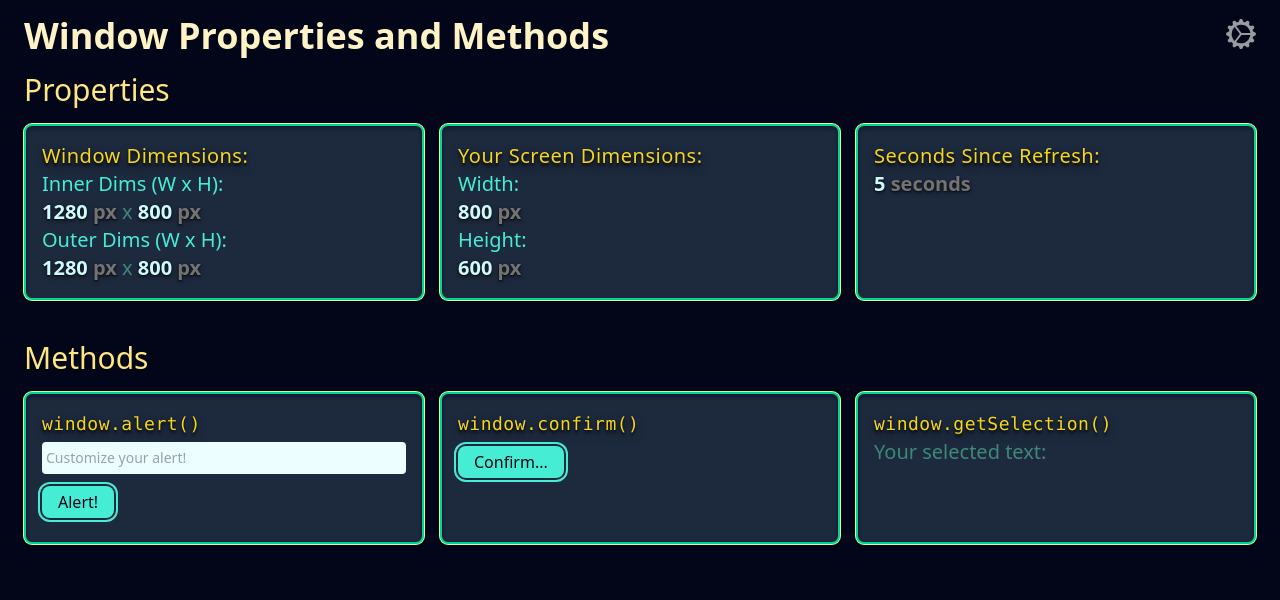
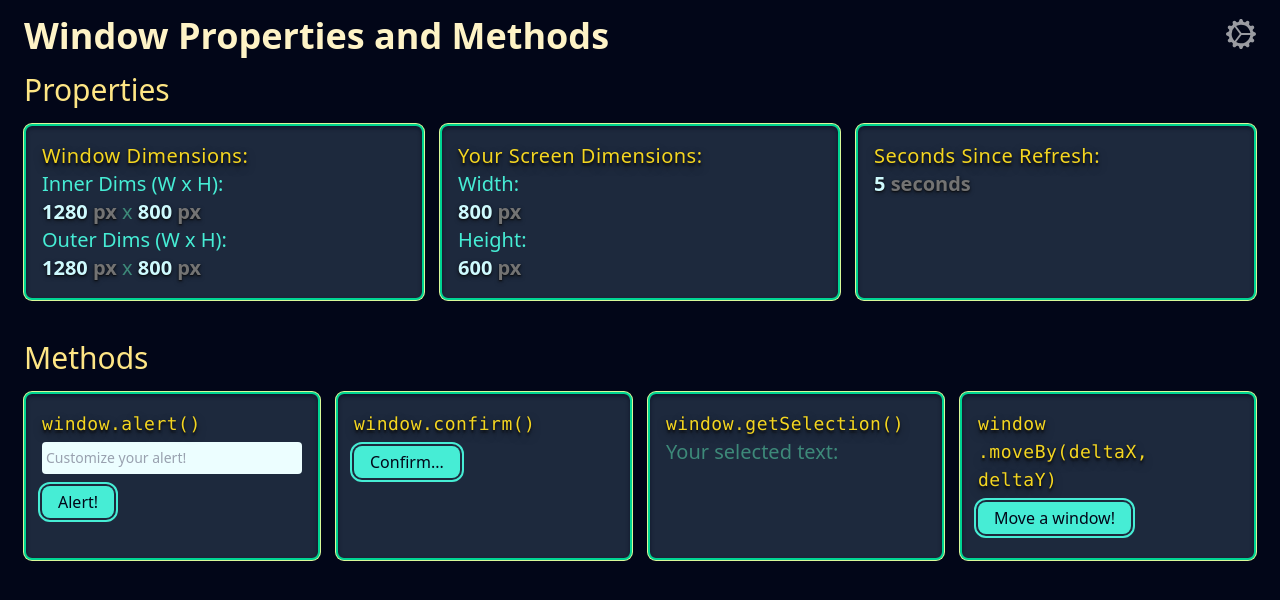
Before and after one commit to mikelind28/window-interface-api, a React (Vite) app: page / in a window 1280 px wide. Shown: the top 600 px of the page. Built offline with nearby package versions, Linux system fonts and the light colour scheme.

Commit message:
functional window-mover component

```diff
--- a/package.json
+++ b/package.json
@@ -15,6 +15,7 @@
     "react": "^19.1.0",
     "react-dom": "^19.1.0",
     "react-icons": "^5.5.0",
+    "react-router-dom": "^7.6.3",
     "tailwindcss": "^4.1.10"
   },
   "devDependencies": {
--- a/src/App.tsx
+++ b/src/App.tsx
@@ -18,6 +18,7 @@ import RefreshStopwatch from "./components/Widgets/RefreshStopwatch";
 import ScreenDims from "./components/Widgets/ScreenDims";
 import Settings from "./components/Widgets/Settings";
 import WindowDims from "./components/Widgets/WindowDims";
+import MoveWindow from "./components/Widgets/MoveWindow";
 
 function App() {
   const [currentStyle, setCurrentStyle] = useState<Style>(styleClass1);
@@ -43,6 +44,7 @@ function App() {
         <Alert style={currentStyle} />
         <Confirm style={currentStyle} />
         <GetSelection style={currentStyle} />
+        <MoveWindow style={currentStyle} />
       </div>
     </div>
   );
--- /dev/null
+++ b/src/components/Widgets/ErrorPage.tsx
@@ -0,0 +1,5 @@
+export default function ErrorPage() {
+    return (
+        <p>Error page in development...</p>
+    );
+}
--- /dev/null
+++ b/src/components/Widgets/MoveWindow.tsx
@@ -0,0 +1,78 @@
+// Element imports
+import Button from "../Elements/Button";
+import Container from "../Elements/Container";
+import Header3 from "../Elements/Header3";
+
+// Type imports
+import type { Style } from "../../types/types";
+
+type MoveWindowProps = {
+  style: Style;
+};
+
+type MiniMoverProps = {
+    style: Style;
+};
+
+export function MiniMover({ style }: MiniMoverProps) {
+    function moveLeft() {
+        window.moveBy(-20, 0);
+    }
+
+    function moveRight() {
+        window.moveBy(20, 0);
+    }
+
+    function moveUp() {
+        window.moveBy(0, -20);
+    }
+
+    function moveDown() {
+        window.moveBy(0, 20);
+    }
+
+    return (
+        <div className="bg-slate-950">
+            <Button style={style.buttonClass} handleClick={moveLeft}>
+                {"<"}
+            </Button>
+
+            <Button style={style.buttonClass} handleClick={moveRight}>
+                {">"}
+            </Button>
+
+            <Button style={style.buttonClass} handleClick={moveUp}>
+                {"^"}
+            </Button>
+
+            <Button style={style.buttonClass} handleClick={moveDown}>
+                {"⌄"}
+            </Button>
+        </div>
+    )
+}
+
+export default function MoveWindow({ style }: MoveWindowProps) {
+    const { containerClass, h3Class, buttonClass } = style;
+
+    // center the popup window on the screen
+
+    function openWindow() {
+        window.open("window-mover", "_target", "popup left=100,top=100,width=200,height=200");
+    }
+
+    return (
+        <Container style={containerClass}>
+            <Header3 style={h3Class}>
+                <div className="flex flex-wrap text-sm xs:text-base sm:text-lg">
+                    <code>window</code>
+                    <code className="wrap-anywhere">.moveBy(deltaX, deltaY)</code>
+                </div>
+            </Header3>
+
+            <Button style={buttonClass} handleClick={openWindow}>
+                Move a window!
+            </Button>
+        </Container>
+    );
+}
--- a/src/components/Widgets/Settings.tsx
+++ b/src/components/Widgets/Settings.tsx
@@ -72,18 +72,18 @@ export default function Settings({ style, setStyle }: SettingsProps) {
                         {/* buttons for changing the style */}
                         <div className="flex">
                             <div
-                            className={`w-10 h-10 bg-slate-800 ${style === styleClass1 ? "bg-white drop-shadow-xs drop-shadow-white/90" : ""} m-2 border-2 rounded-lg border-emerald-400 ring-1 ring-lime-200 hover:cursor-pointer`
+                            className={`w-10 h-10 bg-slate-800 ${style === styleClass1 ? " drop-shadow-sm drop-shadow-white outline-2 outline-white" : ""} m-2 border-2 rounded-lg border-emerald-400 ring-1 ring-lime-200 hover:cursor-pointer`
                             }
                             onClick={() => setStyle(styleClass1)}
                             ></div>
 
                             <div
-                            className={`w-10 h-10 bg-slate-800 ${style === styleClass2 ? "bg-white drop-shadow-xs drop-shadow-white/90" : ""} m-2 rounded-lg outline-2 outline-indigo-700 outline-offset-3 hover:cursor-pointer`}
+                            className={`w-10 h-10 bg-slate-800 ${style === styleClass2 ? " drop-shadow-sm drop-shadow-white outline-2 outline-white" : ""} m-2 rounded-lg border-2 border-indigo-700 hover:cursor-pointer`}
                             onClick={() => setStyle(styleClass2)}
                             ></div>
 
                             <div
-                            className={`w-10 h-10 bg-slate-800 ${style === styleClass3 ? "bg-white drop-shadow-xs drop-shadow-white/90" : ""} m-2 rounded-lg border-2 border-blue-500 outline-offset-3 hover:cursor-pointer`}
+                            className={`w-10 h-10 bg-slate-800 ${style === styleClass3 ? " drop-shadow-sm drop-shadow-white outline-2 outline-white" : ""} m-2 rounded-lg border-2 border-blue-500 hover:cursor-pointer`}
                             onClick={() => setStyle(styleClass3)}></div>
                         </div>
 
--- a/src/main.tsx
+++ b/src/main.tsx
@@ -5,10 +5,31 @@ import "./index.css";
 import { StrictMode } from "react";
 import { createRoot } from "react-dom/client";
 
+// React Router imports
+import {
+  createBrowserRouter,
+  RouterProvider,
+} from "react-router-dom";
+
 import App from "./App.tsx";
+import ErrorPage from "./components/Widgets/ErrorPage.tsx";
+import { MiniMover } from "./components/Widgets/MoveWindow.tsx";
+import { styleClass1 } from "./styles/styles.ts";
+
+const router = createBrowserRouter([
+  {
+    path: "/",
+    element: <App />,
+    errorElement: <ErrorPage />,
+  },
+  {
+    path: "/window-mover",
+    element: <MiniMover style={styleClass1}/>
+  }
+]);
 
 createRoot(document.getElementById("root")!).render(
   <StrictMode>
-    <App />
+    <RouterProvider router={router} />
   </StrictMode>,
 );
--- a/src/styles/styles.ts
+++ b/src/styles/styles.ts
@@ -1,7 +1,7 @@
 // style classes
 export const styleClass1 = {
   containerClass:
-    "w-[100%] w-60 grow xxs:w-50 xl:max-w-100 bg-slate-800 m-2 p-4 border-2 rounded-lg border-emerald-400  inset-shadow-sm inset-shadow-slate-950/50 ring-1 ring-lime-200",
+    "w-[100%] min-w-70 grow xxs:w-50 xl:max-w-100 bg-slate-800 m-2 p-4 border-2 rounded-lg border-emerald-400  inset-shadow-sm inset-shadow-slate-950/50 ring-1 ring-lime-200",
   h1Class: "text-4xl font-bold text-amber-100",
   h2Class:
   "m-2 text-3xl font-light text-amber-200",
```
Also changed, not shown: 1 other file (tests, documents, lock files or other folders).
